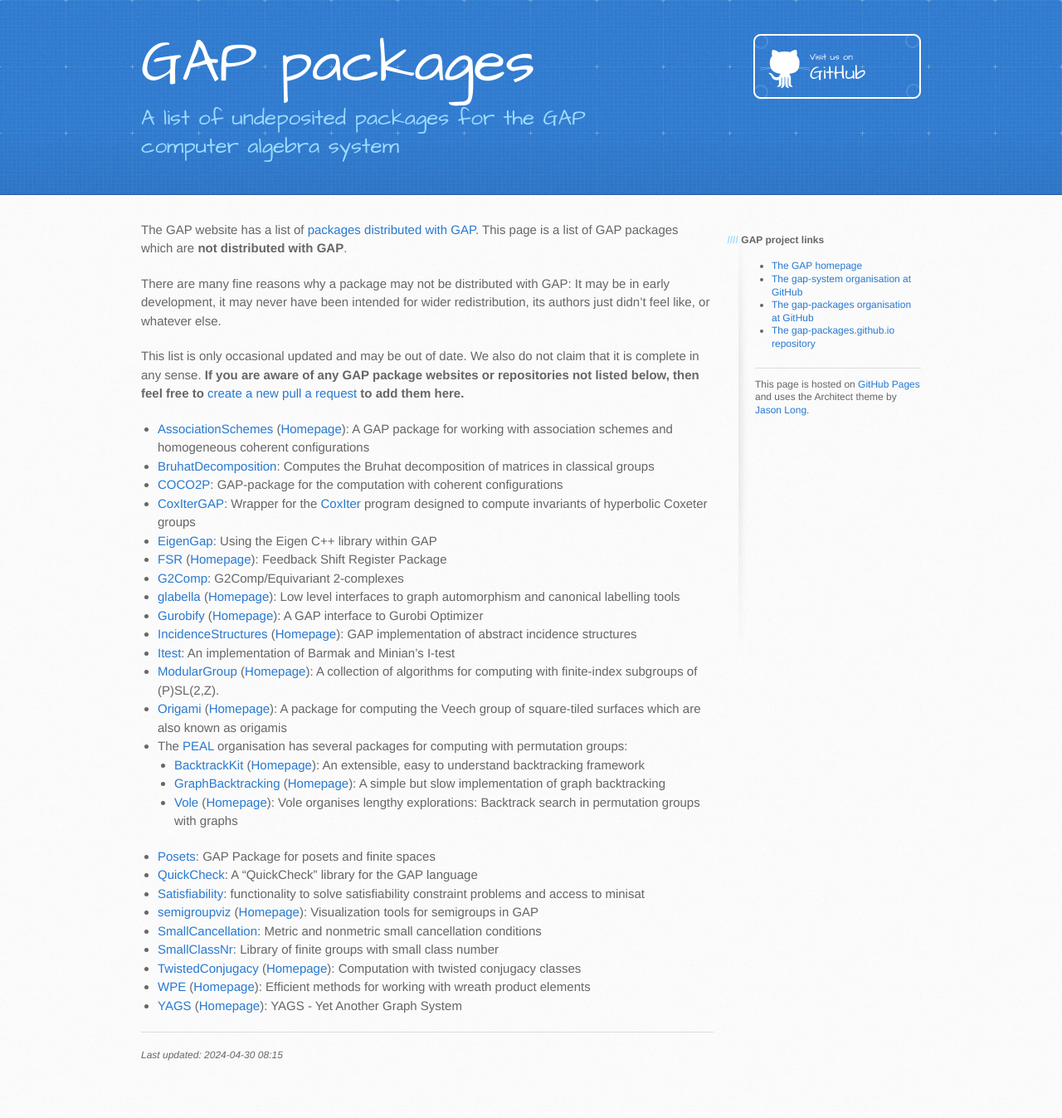
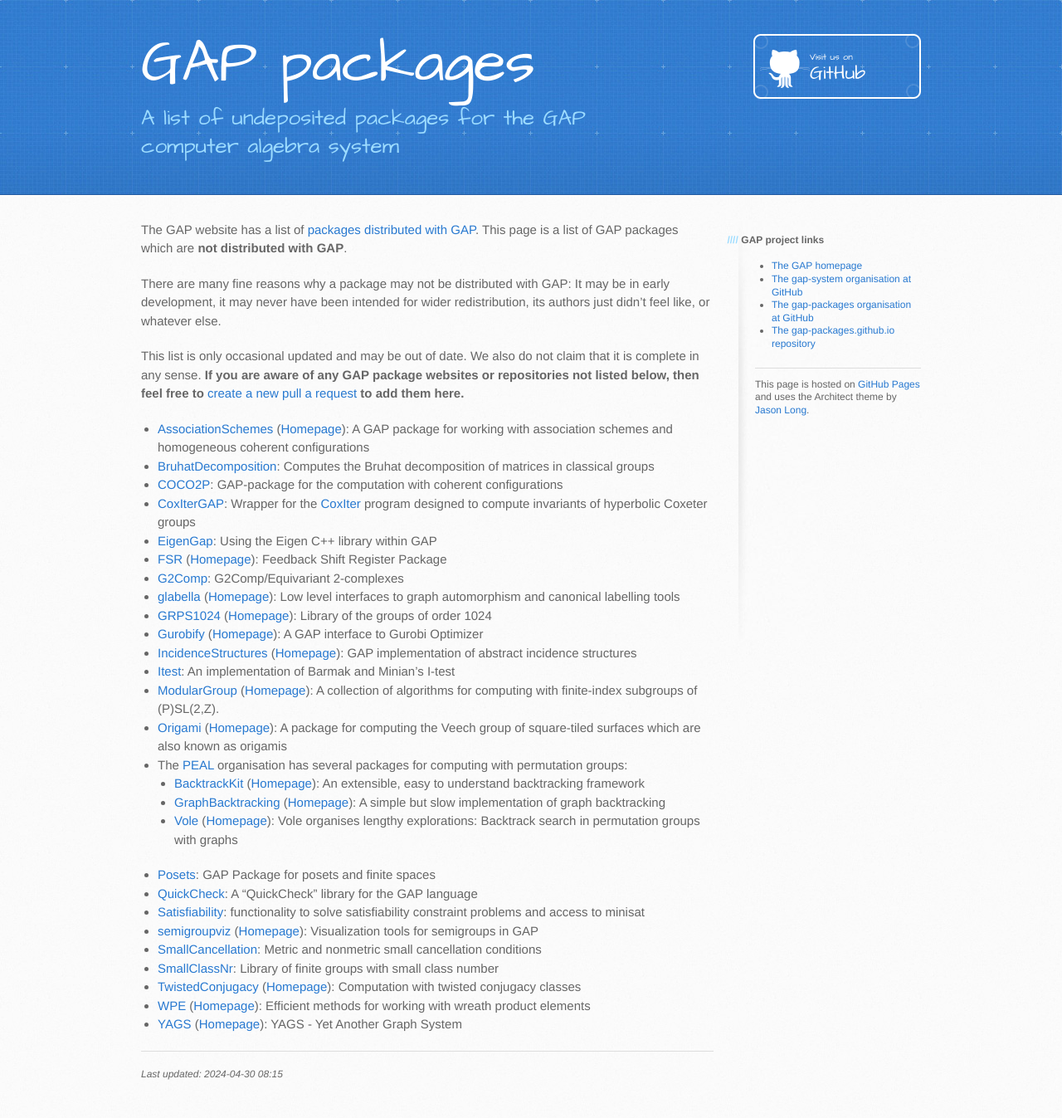
Before and after one commit to gap-packages/gap-packages.github.io, a Jekyll site: the page built from index.md, in a window 1280 px wide. Shown: the whole page at 83% size. Built offline with Jekyll 4.4.1, drawn with Linux system fonts in a browser that asks for light colours; before the commit the page ends 1324 px from its top, so only the background shows below that.

Commit message:
Add GRPS1024

```diff
--- a/index.md
+++ b/index.md
@@ -24,6 +24,7 @@ to add them here.**
 * [FSR](https://github.com/nzidaric/fsr) ([Homepage](https://nzidaric.github.io/fsr)): Feedback Shift Register Package
 * [G2Comp](https://github.com/isadofschi/g2comp): G2Comp/Equivariant 2-complexes
 * [glabella](https://github.com/nagygp/glabella) ([Homepage](https://nagygp.github.io/glabella)): Low level interfaces to graph automorphism and canonical labelling tools
+* [GRPS1024](https://github.com/davidburrell/GRPS1024) ([Homepage](https://davidburrell.github.io/GRPS1024/)): Library of the groups of order 1024
 * [Gurobify](https://github.com/jesselansdown/Gurobify) ([Homepage](https://jesselansdown.github.io/Gurobify)): A GAP interface to Gurobi Optimizer
 * [IncidenceStructures](https://github.com/nagygp/IncidenceStructures) ([Homepage](https://nagygp.github.io/IncidenceStructures)): GAP implementation of abstract incidence structures
 * [Itest](https://github.com/isadofschi/itest): An implementation of Barmak and Minian's I-test
```
